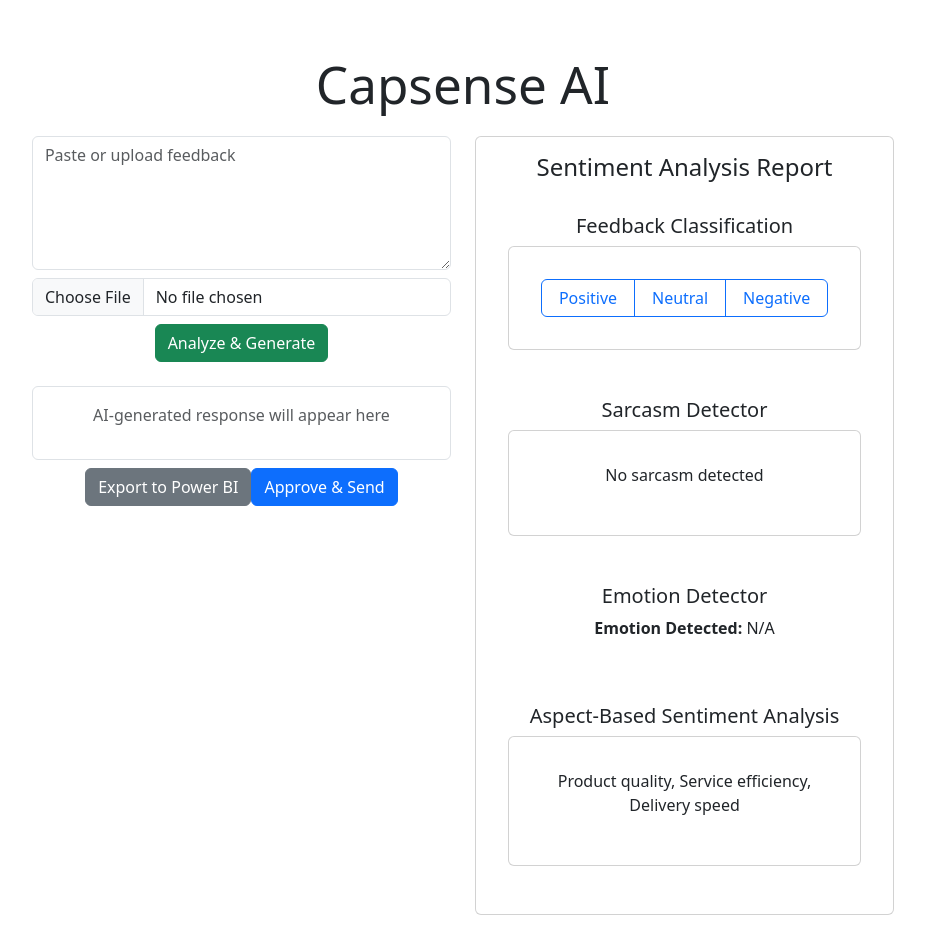
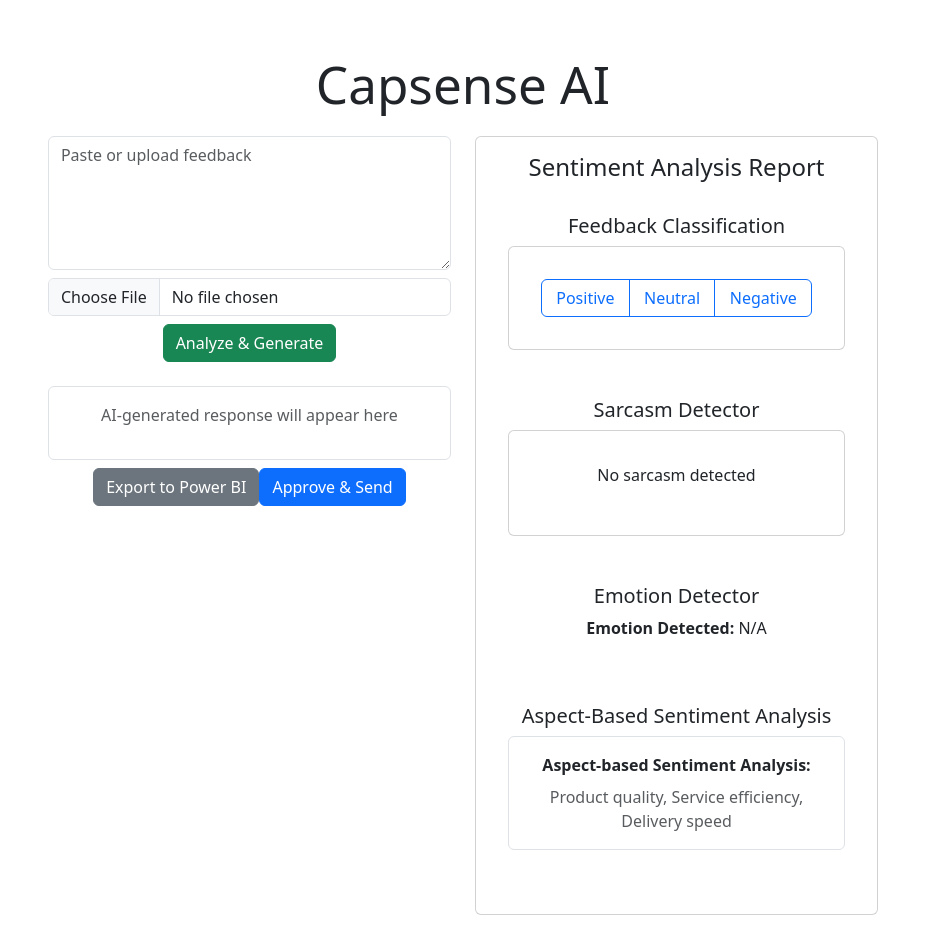
Before and after one commit to CapSense/Capgemini_SentimentApp_Remake, a React (Vite) app in the folder frontend/: page / in a window 1280 px wide. Shown: the top 952 px of the page, without its empty margins (177-1102 px from the left). Built offline with nearby package versions, Linux system fonts and the light colour scheme.

Commit message:
Updated AspectsDetector.tsx

```diff
--- a/frontend/src/components/AspectsDetector.tsx
+++ b/frontend/src/components/AspectsDetector.tsx
@@ -1,9 +1,9 @@
 const AspectsDetector = ({ aspects }: { aspects: string }) => {
   return (
-    <section className="aspects-detector card">
-
-      <p>{aspects}</p>
-    </section>
+    <div className="result-box border rounded p-3 mb-3">
+      <strong>Aspect-based Sentiment Analysis:</strong>
+      <p className="mt-2 mb-0 text-muted">{aspects || 'Awaiting analysis'}</p>
+    </div>
   );
 };
 
```
